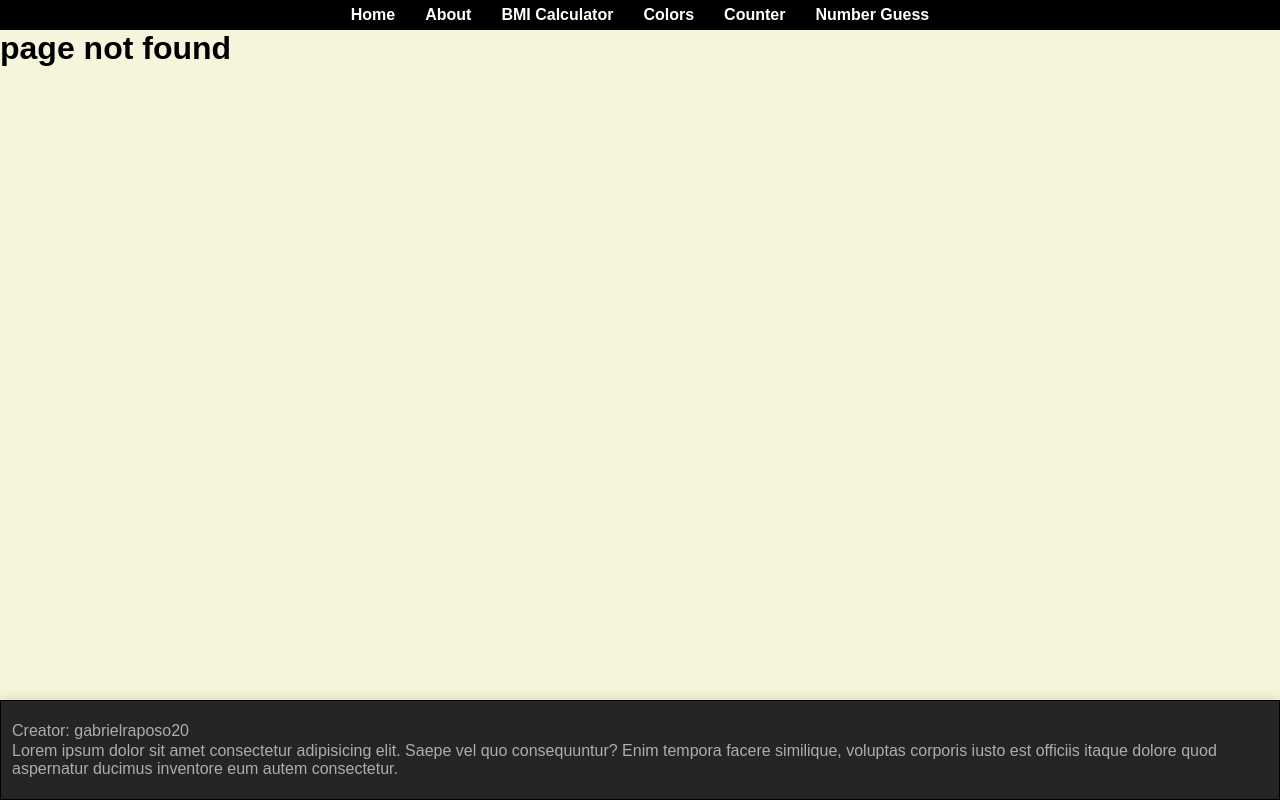
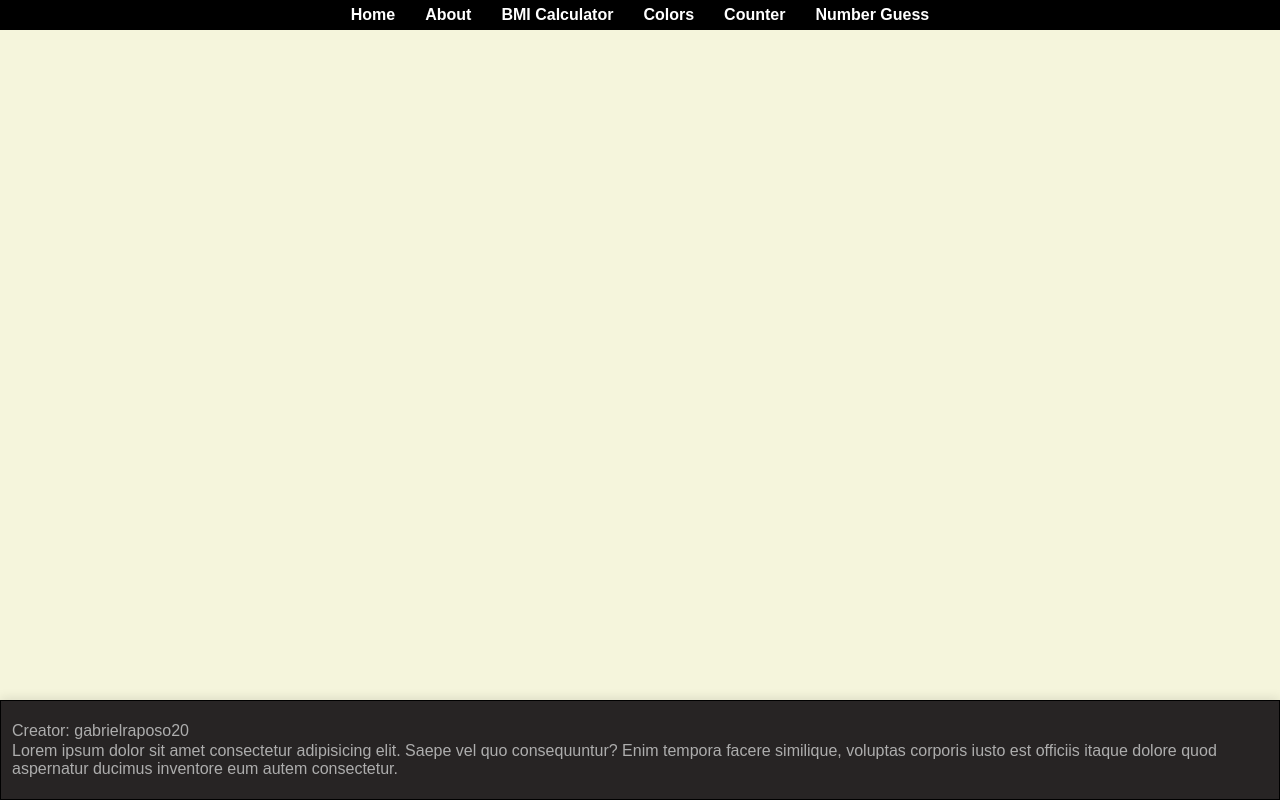
Before and after one commit to gabrielraposo20/react-project, a React (Vite) app: page / in a window 1280 px wide. Built offline with nearby package versions, Linux system fonts and the light colour scheme.

Commit message:
react router dom fix

```diff
--- a/src/main.tsx
+++ b/src/main.tsx
@@ -27,7 +27,7 @@
         <Route path='/react-project/Colors' element={<Colors /> }/>
         <Route path='/react-project/Counter' element={<Counter />} />
         <Route path='/react-project/NumberGuess' element={<NumberGuess />} />
-        <Route path='*' element={<NotFound />} />
+        <Route path='/react-project/*' element={<NotFound />} />
       </Routes>
 
       <ToastContainer autoClose={2000}/>
```
